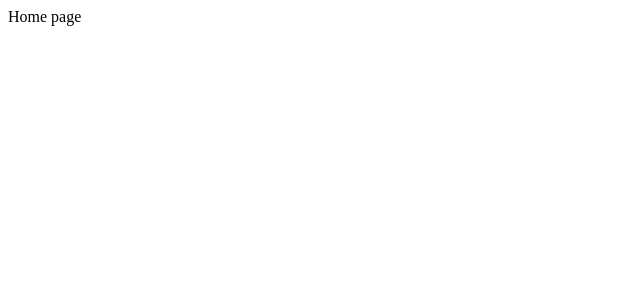
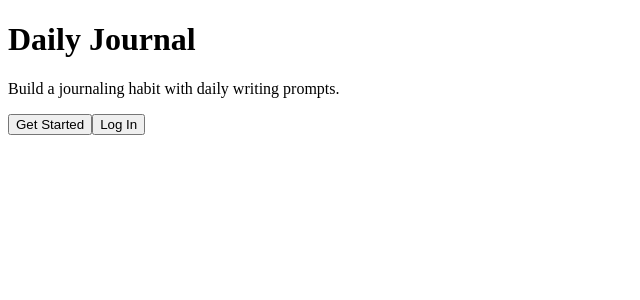
Before and after one commit to allisonrod0106-crypto/capstone, a Vue app in the folder journal-frontend/: page / in a window 1280 px wide. Shown: the top 300 px of the page, without its empty margins (0-640 px from the left). Built offline with nearby package versions, Linux system fonts and the light colour scheme.

Commit message:
add home view with links to register and log in

```diff
--- a/journal-frontend/src/views/Home.vue
+++ b/journal-frontend/src/views/Home.vue
@@ -1,3 +1,14 @@
 <template>
-  <div>Home page</div>
+  <div>
+    <h1>Daily Journal</h1>
+    <p>Build a journaling habit with daily writing prompts.</p>
+
+    <RouterLink to="/register">
+      <button>Get Started</button>
+    </RouterLink>
+
+    <RouterLink to="/login">
+      <button>Log In</button>
+    </RouterLink>
+  </div>
 </template>
```
